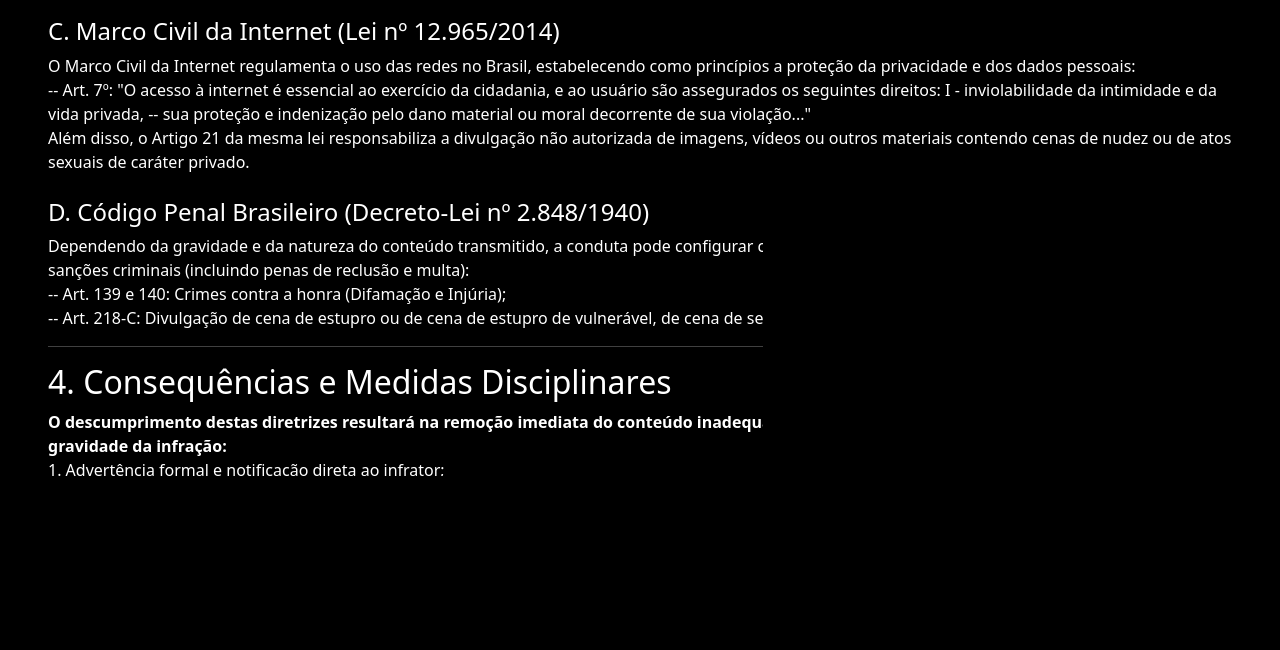
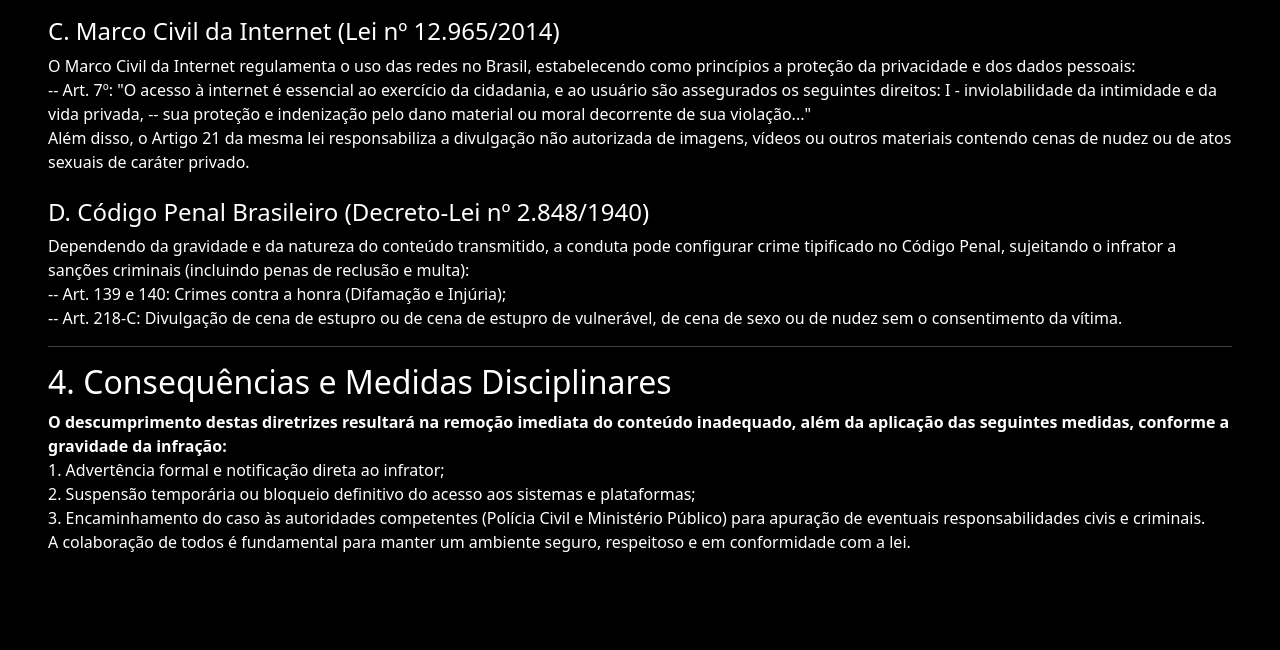
Before and after one commit to baratooff/Hist-ria-e-M-dia, a Flask app: page /aviso in a window 1280 px wide. Shown: the part 1049-1699 px from the top of the page. Run offline with Flask 3, Linux system fonts and the light colour scheme; the visitor is signed in with stand-in values (Sample User, id 1).

Commit message:
Update base.html to include viewport meta tag

```diff
--- a/site1/PFC/templates/base.html
+++ b/site1/PFC/templates/base.html
@@ -1,7 +1,7 @@
 <!DOCTYPE html>
 <html lang="pt_br" data-bs-theme="dark">
     <head>
-        <meta charset="UTF-8">
+        <meta name="viewport" content="width=device-width, initial-scale=1.0" charset="UTF-8">
         <title>PFC</title>
         <link href="https://cdn.jsdelivr.net/npm/bootstrap@5.3.0/dist/css/bootstrap.min.css" rel="stylesheet">
         <link rel="stylesheet" href="{{ url_for('static', filename='css/style.css') }}">
```
